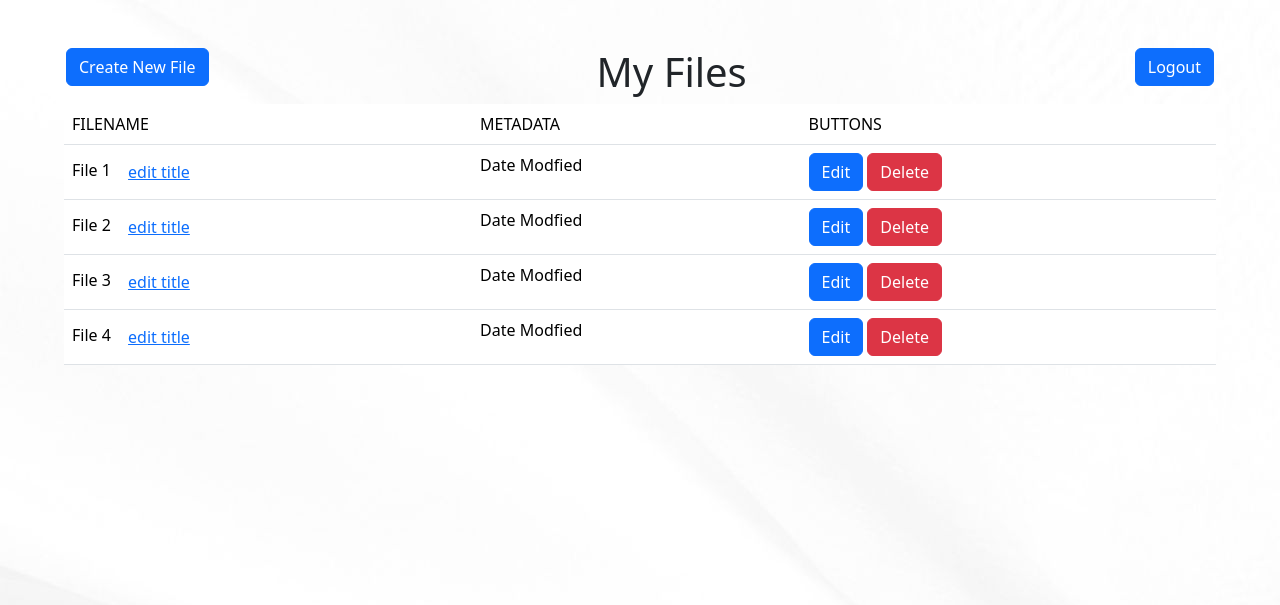
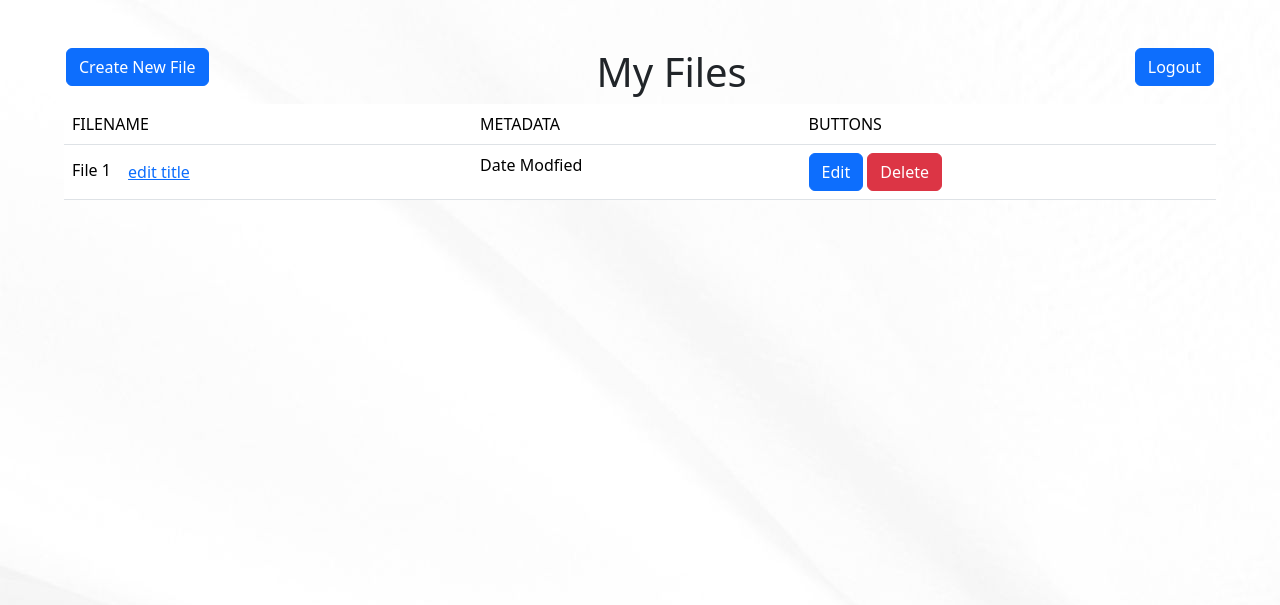
Before and after one commit to EarliestHippo27/note-ninja, a Flask app: page / in a window 1280 px wide. Shown: the top 605 px of the page. Run offline with Flask 3, Linux system fonts and the light colour scheme; a user stored in the database is signed in.

Commit message:
Changed database models, deletion of any current databases is required. Addded functionality to homepage allowing creation and deletion of documents. Edit title now changes the title of that document to "Changed Title" and consequently updates the last modified date.

```diff
--- a/NoteNinjabackend/models.py
+++ b/NoteNinjabackend/models.py
@@ -6,6 +6,11 @@ class Document(db.Model):
     id = db.Column(db.Integer, primary_key=True)
     data = db.Column(db.String(10000))
     date = db.Column(db.DateTime(timezone=True), default=func.now())
+    name = db.Column(db.String(100))
+    tag = db.Column(db.String(100))
+    font = db.Column(db.String(100))
+    font_size = db.Column(db.Integer)
+    align = db.Column(db.String(100))
     user_id = db.Column(db.Integer, db.ForeignKey('user.id'))
 
 class User(db.Model, UserMixin):
--- a/NoteNinjabackend/templates/home.html
+++ b/NoteNinjabackend/templates/home.html
@@ -13,7 +13,9 @@
 
     <!--table to store file names and buttons-->
     <br><br>
-    <button class="btn btn-primary" style="float:left; margin-left: 2px;">Create New File</button>
+    <form method="POST">
+        <button class="btn btn-primary" style="float:left; margin-left: 2px;" name="submitType" value="create">Create New File</button>
+    </form>
     <a href="/logout"class="btn btn-primary" style="float:right; margin-right: 2px;">Logout</a>
 
     <table class="table">
@@ -51,62 +53,33 @@
                     <button type="submit" class="btn btn-danger">Delete</button>
                 </td>
             </tr>
+
+            {% for Document in query %}
             <tr>
                 <td>
-                    <form>
-                        File 2
-                        <button class="btn btn-link">
+                    <form method="POST">
+                        {{Document.name}}
+                        <input name="docID" value="{{Document.id}}" style="display: none;">
+                        <button class="btn btn-link" name="submitType" value="title">
                             edit title
                         </button>
                     </form>
                 </td>
                 <td>
-                    Date Modfied
+                    Date Modfied:
+                    {{Document.date}}
                 </td>
                 <td>
                     <input type="hidden">
-                    <button class="btn btn-primary">Edit</button>
-                    <button type="submit" class="btn btn-danger">Delete</button>
-                </td>
-            </tr>
-            <tr>
-                <td>
-                    <form>
-                        File 3
-                        <button class="btn btn-link">
-                            edit title
-                        </button>
-                    </form>
-                </td>
-                <td>
-                    Date Modfied
-                </td>
-                <td>
-                    <input type="hidden">
-                    <button class="btn btn-primary">Edit</button>
-                    <button type="submit" class="btn btn-danger">Delete</button>
-                </td>
-            </tr>
-            <tr>
-                <td>
-                    <form>
-                        File 4
-                        <button class="btn btn-link">
-                            edit title
-                        </button>
-                    </form>
-                </td>
-                <td>
-                    Date Modfied
-                </td>
-                <td>
-                    <form>
-                        <input type="hidden" value="2">
-                        <button type="submit" class="btn btn-primary" value="1">Edit</button>
-                        <button type="submit" class="btn btn-danger" value="1">Delete</button>
+                    <form method="POST">
+                        <input name="docID" value="{{Document.id}}" style="display: none;">
+                        <button type="submit" class="btn btn-primary" name="submitType" value="edit">Edit</button>
+                        <button type="submit" class="btn btn-danger" name="submitType" value="delete">Delete</button>
                     </form>
                 </td>
             </tr>
+            {% endfor %}
+
         </tbody>
     </table>
     {% with messages = get_flashed_messages(with_categories=true) %}
--- a/NoteNinjabackend/views.py
+++ b/NoteNinjabackend/views.py
@@ -1,10 +1,37 @@
-import re
-from flask import Blueprint, render_template
+from flask import Blueprint, render_template, request, redirect
 from flask_login import login_required, current_user
+from .models import *
 
 views = Blueprint('views', __name__)
 
-@views.route('/')
+@views.route('/', methods=['GET', 'POST'])
 @login_required
 def home():
+    data = request.form
+    submitType = request.form.get("submitType")
+    docID = request.form.get("docID")
+    print(data)
+    if request.method == "GET":
+        # print(db.session.get(User,current_user.id).documents)
+        return render_template("home.html", query=db.session.get(User,current_user.id).documents)
+    if request.method == "POST":
+        if submitType == "create":
+            new_doc = Document(name="New Document", user_id=current_user.id)
+            db.session.add(new_doc)
+            db.session.commit()
+            print("Made Document")
+            return redirect("/")
+        if submitType == "title":
+            doc = db.session.get(Document, docID)
+            doc.name = "Changed Title"
+            doc.date = func.now()
+            db.session.commit()
+            return redirect("/")
+        if submitType == "edit":
+            return redirect("/")
+        if submitType == "delete":
+            doc = db.session.get(Document, docID)
+            db.session.delete(doc)
+            db.session.commit()
+            return redirect("/")
     return render_template("home.html")
```
Also changed, not shown: NoteNinjabackend/__init__.py (+8 -0 lines).
